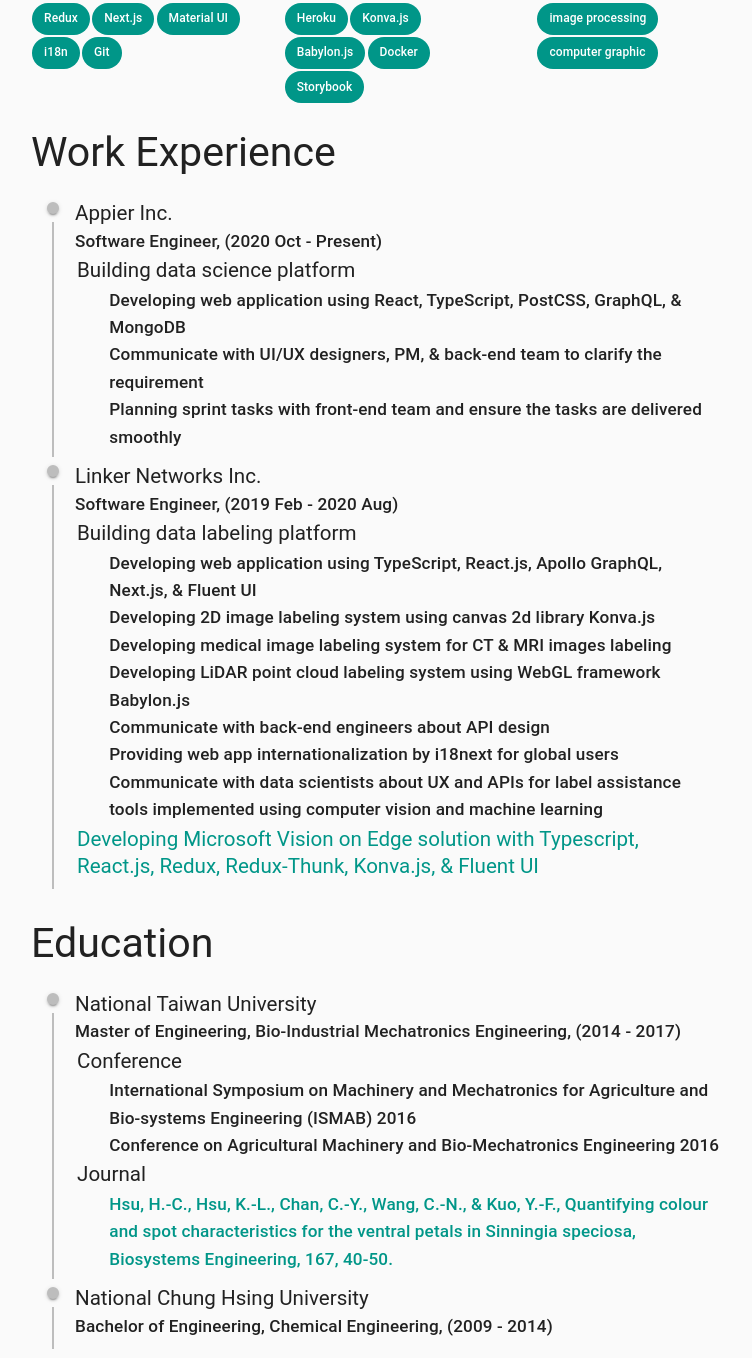
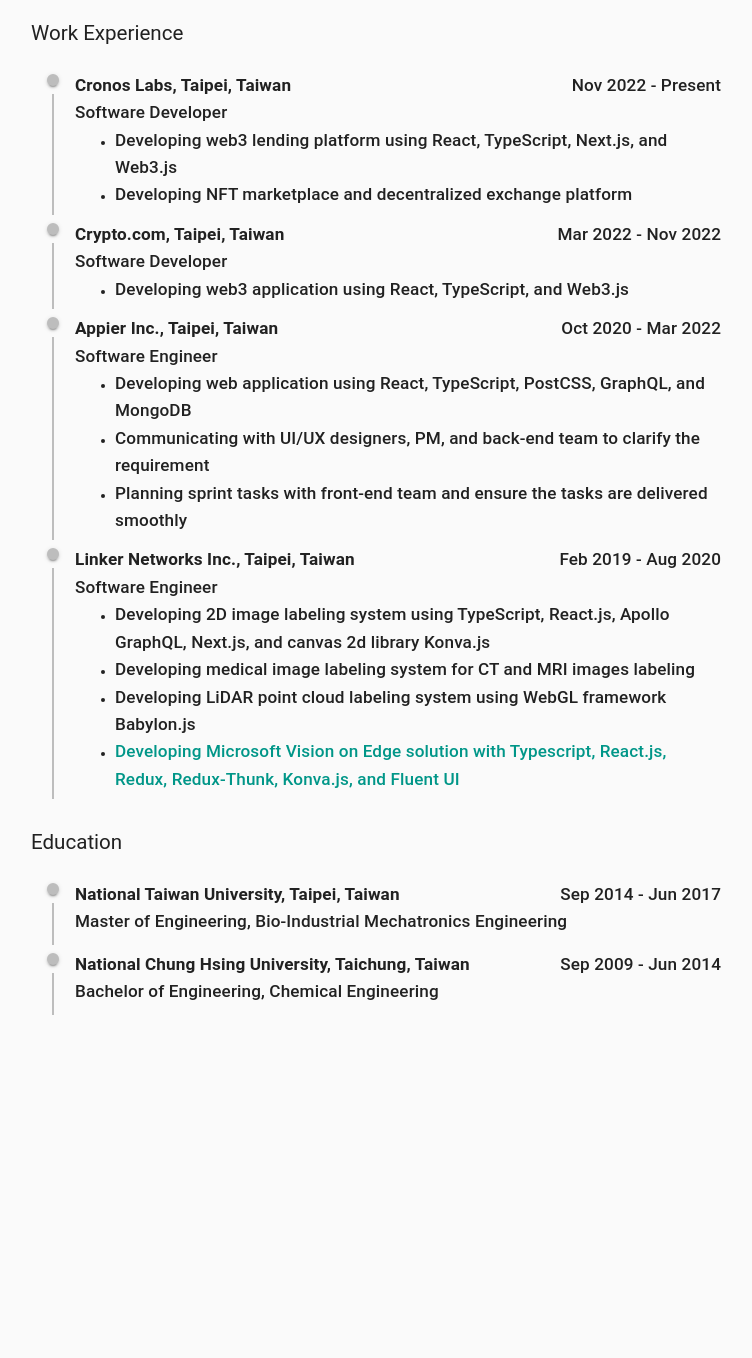
Before and after one commit to lancehsu/deprecated-resume, a Gatsby site: page / in a window 1280 px wide. Shown: the part 553-1911 px from the top of the page, without its empty margins (248-1000 px from the left). After the commit the page ends 1598 px from the top, so only its background shows below. Built offline with nearby package versions, Linux system fonts and the light colour scheme; Gatsby itself is replaced by a stand-in of ours.

Commit message:
Update resume

```diff
--- a/src/components/EducationList/EducationItem.tsx
+++ b/src/components/EducationList/EducationItem.tsx
@@ -19,8 +19,21 @@
       <TimelineConnector />
     </TimelineSeparator>
     <TimelineContent>
-      <Typography variant="h5">{name}</Typography>
-      <Typography variant="h6">{`${info.degree}, (${info.from} - ${info.to})`}</Typography>
+      <div
+        style={{
+          display: 'flex',
+          justifyContent: 'space-between',
+          gap: '30px',
+        }}
+      >
+        <Typography variant="h6" style={{ fontWeight: '600' }}>
+          {name}, {info.location}
+        </Typography>
+        <Typography variant="h6">
+          {info.from} - {info.to}
+        </Typography>
+      </div>
+      <Typography variant="h6">{info.degree}</Typography>
       {info.content?.map((item, i) => (
         <InfoContent key={i} title={item.title} url={item.url} details={item.details} />
       ))}
--- a/src/components/EducationList/index.tsx
+++ b/src/components/EducationList/index.tsx
@@ -12,7 +12,7 @@
   const collegeNames = Object.keys(education) as Colleges[];
   return (
     <Box className={classes.block}>
-      <Typography variant="h3">Education</Typography>
+      <Typography variant="h5">Education</Typography>
       <Timeline>
         {collegeNames.map((name, i) => (
           <EducationItem key={i} name={name} info={education[name]} />
--- a/src/components/InfoContent.tsx
+++ b/src/components/InfoContent.tsx
@@ -4,20 +4,22 @@
 
 const InfoContent: FC<Content> = ({ title, url, details }) => (
   <>
-    <InfoTitle title={title} url={url} />
-    {details?.map((detail, i) =>
-      detail.url ? (
+    {title && <InfoTitle title={title} url={url} />}
+    <ul style={{ listStyleType: 'disc' }}>
+      {details?.map((detail, i) => (
+        <li key={i}>
+          {detail.url ? (
             <Link href={detail.url} target="_blank" rel="noopener noreferrer">
-          <Typography key={i} color="primary" variant="h6" style={{ marginLeft: '2em' }}>
+              <Typography color="primary" variant="h6">
                 {detail.title}
               </Typography>
             </Link>
           ) : (
-        <Typography key={i} variant="h6" style={{ marginLeft: '2em' }}>
-          {detail.title}
-        </Typography>
-      )
+            <Typography variant="h6">{detail.title}</Typography>
           )}
+        </li>
+      ))}
+    </ul>
   </>
 );
 
@@ -27,7 +29,7 @@
 }
 const InfoTitle: FC<InfoTitleProps> = ({ title, url }) =>
   url ? (
-    <Typography color="primary" variant="h5" style={{ margin: '0.1em' }}>
+    <Typography color="primary" variant="h6" style={{ margin: '0.1em' }}>
       <a
         target="_blank"
         rel="noopener noreferrer"
@@ -38,7 +40,7 @@
       </a>
     </Typography>
   ) : (
-    <Typography variant="h5" style={{ margin: '0.1em' }}>
+    <Typography variant="h6" style={{ margin: '0.1em' }}>
       {title}
     </Typography>
   );
--- a/src/components/Profile/Bios.tsx
+++ b/src/components/Profile/Bios.tsx
@@ -7,15 +7,13 @@
 import { profile } from '../../content/resumeContent';
 
 const Bios: FC = () => (
-  <Box className="bios" style={{ width: '80%', margin: '1em' }}>
-    <Typography variant="h3">{profile.name}</Typography>
-    <Typography variant="h6" style={{ margin: '0.5em' }}>
-      {profile.summary}
+  <Box className="bios">
+    <Typography variant="h3" style={{ marginBottom: '0.5em' }}>
+      {profile.name}
     </Typography>
-    <Typography variant="h6" style={{ margin: '0.5em' }}>
-      {profile.target}
-    </Typography>
-    <Box style={{ margin: '0.5em', display: 'flex', flexFlow: 'column' }}>
+    <Typography variant="h6">{profile.summary}</Typography>
+    {/* <Typography variant="h6">{profile.target}</Typography> */}
+    <Box marginTop="1em" style={{ display: 'flex', flexFlow: 'column' }}>
       <Box>
         <LinkedInLinkIcon />
         <GithubLinkIcon />
--- a/src/components/Profile/ProfileImage.tsx
+++ /dev/null
@@ -1,11 +0,0 @@
-import React, { FC } from 'react';
-import { Box, Avatar } from '@material-ui/core';
-import { profile } from '../../content/resumeContent';
-
-const ProfileImage: FC = () => (
-  <Box style={{ width: '10em', height: '10em', margin: '1em' }}>
-    <Avatar variant="circle" src={profile.image} style={{ width: '100%', height: '100%' }} />
-  </Box>
-);
-
-export default ProfileImage;
--- a/src/components/Profile/index.tsx
+++ b/src/components/Profile/index.tsx
@@ -1,6 +1,5 @@
 import React, { FC } from 'react';
-import { Box, Hidden } from '@material-ui/core';
-import ProfileImage from './ProfileImage';
+import { Box } from '@material-ui/core';
 import Bios from './Bios';
 import useStyles from '../../styles/useStyles';
 
@@ -8,9 +7,6 @@
   const classes = useStyles();
   return (
     <Box className={classes.block} style={{ display: 'flex' }}>
-      <Hidden smDown>
-        <ProfileImage />
-      </Hidden>
       <Bios />
     </Box>
   );
--- a/src/components/Resume.tsx
+++ b/src/components/Resume.tsx
@@ -13,7 +13,6 @@
     <Skills />
     <WorkExperienceList />
     <EducationList />
-    <ProjectList />
   </Container>
 );
 
--- a/src/components/Skills/SkillList.tsx
+++ b/src/components/Skills/SkillList.tsx
@@ -6,10 +6,8 @@
   skills: string[];
 }
 const SkillList: FC<SkillListProps> = ({ title, skills }) => (
-  <Box>
-    <Typography variant="h5" style={{ margin: '0.5em' }}>
-      {title}
-    </Typography>
+  <Box marginTop="1em">
+    <Typography variant="h6">{title}</Typography>
     <Divider variant="fullWidth" style={{ margin: '0.5em 0' }} />
     {skills.map((skill, i) => (
       <Chip
--- a/src/components/Skills/index.tsx
+++ b/src/components/Skills/index.tsx
@@ -8,7 +8,7 @@
   const classes = useStyles();
   return (
     <Box className={classes.block}>
-      <Typography variant="h3">Skills</Typography>
+      <Typography variant="h5">Skills</Typography>
       <Box display="grid" style={{ gridTemplateColumns: 'repeat(3, 1fr)', gap: '3em' }}>
         <SkillList title="Proficient in" skills={skills.proficiency} />
         <SkillList title="Familiar with" skills={skills.familiar} />
--- a/src/components/WorkExperienceList/WorkExperienceItem.tsx
+++ b/src/components/WorkExperienceList/WorkExperienceItem.tsx
@@ -19,8 +19,23 @@
       <TimelineConnector />
     </TimelineSeparator>
     <TimelineContent>
-      <Typography variant="h5">{name}</Typography>
-      <Typography variant="h6">{`${info.title}, (${info.from} - ${info.to})`}</Typography>
+      <div
+        style={{
+          display: 'flex',
+          justifyContent: 'space-between',
+          gap: '30px',
+        }}
+      >
+        <Typography variant="h6" style={{ fontWeight: '600' }}>
+          {name}, {info.location}
+        </Typography>
+        {info.from && info.to && (
+          <Typography variant="h6">
+            {info.from} - {info.to}
+          </Typography>
+        )}
+      </div>
+      <Typography variant="h6">{info.title}</Typography>
       {info.content.map((item, i) => (
         <InfoContent key={i} title={item.title} url={item.url} details={item.details} />
       ))}
--- a/src/components/WorkExperienceList/index.tsx
+++ b/src/components/WorkExperienceList/index.tsx
@@ -12,7 +12,7 @@
   const companyNames = Object.keys(workExperience) as Companies[];
   return (
     <Box className={classes.block}>
-      <Typography variant="h3">Work Experience</Typography>
+      <Typography variant="h5">Work Experience</Typography>
       <Timeline>
         {companyNames.map((name, i) => (
           <WorkExperienceItem key={i} name={name} info={workExperience[name]} />
--- a/src/content/resumeContent.ts
+++ b/src/content/resumeContent.ts
@@ -15,7 +15,7 @@
   image: './profile.png',
   mail: 'lancehsu12@gmail.com',
   summary:
-    'A detail-oriented and dependable software engineer seeking a position to offer expertise in HTML/CSS/JavaScript, React.js, Redux, Apollo GraphQL, MongoDB to develop web application.',
+    'A detail-oriented and dependable software engineer with 4+ years experience. Familiar with React, TypeScript, GraphQL, and Redux. Experienced in developing web and decentralized applications.',
   github: 'https://github.com/lancehsu',
   linkedIn: 'https://www.linkedin.com/in/klhsu/',
   target: 'Front-end/Full-stack engineer',
@@ -29,21 +29,17 @@
     'GraphQL',
     'Redux',
     'Next.js',
-    'Material UI',
-    'i18n',
-    'Git',
+    'Web3',
   ],
   familiar: [
     'Express.js',
     'MongoDB',
     'SQL',
     'Gatsby.js',
-    'Webpack',
     'Heroku',
     'Konva.js',
     'Babylon.js',
     'Docker',
-    'Storybook',
   ],
   knowledge: [
     'Java',
@@ -56,21 +52,55 @@
 };
 
 export const workExperience: WorkExperience = {
-  [Companies.appier]: {
-    title: 'Software Engineer',
-    from: '2020 Oct',
+  [Companies.cronos]: {
+    title: 'Software Developer',
+    location: 'Taipei, Taiwan',
+    from: 'Nov 2022',
     to: 'Present',
     content: [
       {
-        title: 'Building data science platform',
+        details: [
+          {
+            title: 'Developing web3 lending platform using React, TypeScript, Next.js, and Web3.js',
+          },
+          {
+            title: 'Developing NFT marketplace and decentralized exchange platform',
+          },
+        ],
+      },
+    ],
+  },
+  [Companies.cdc]: {
+    title: 'Software Developer',
+    location: 'Taipei, Taiwan',
+    from: 'Mar 2022',
+    to: 'Nov 2022',
+    content: [
+      {
+        details: [
+          {
+            title: 'Developing web3 application using React, TypeScript, and Web3.js',
+          },
+        ],
+      },
+    ],
+  },
+  [Companies.appier]: {
+    title: 'Software Engineer',
+    location: 'Taipei, Taiwan',
+    from: 'Oct 2020',
+    to: 'Mar 2022',
+    content: [
+      {
+        // title: 'Building data science platform',
         details: [
           {
             title:
-              'Developing web application using React, TypeScript, PostCSS, GraphQL, & MongoDB',
+              'Developing web application using React, TypeScript, PostCSS, GraphQL, and MongoDB',
           },
           {
             title:
-              'Communicate with UI/UX designers, PM, & back-end team to clarify the requirement',
+              'Communicating with UI/UX designers, PM, and back-end team to clarify the requirement',
           },
           {
             title:
@@ -82,33 +112,33 @@
   },
   [Companies.linker]: {
     title: 'Software Engineer',
-    from: '2019 Feb',
-    to: '2020 Aug',
+    location: 'Taipei, Taiwan',
+    from: 'Feb 2019',
+    to: 'Aug 2020',
     content: [
       {
-        title: 'Building data labeling platform',
+        // title: 'Building data labeling platform',
         details: [
           {
             title:
-              'Developing web application using TypeScript, React.js, Apollo GraphQL, Next.js, & Fluent UI',
+              'Developing 2D image labeling system using TypeScript, React.js, Apollo GraphQL, Next.js, and canvas 2d library Konva.js',
           },
-          { title: 'Developing 2D image labeling system using canvas 2d library Konva.js' },
-          { title: 'Developing medical image labeling system for CT & MRI images labeling' },
+          { title: 'Developing medical image labeling system for CT and MRI images labeling' },
           {
             title: 'Developing LiDAR point cloud labeling system using WebGL framework Babylon.js',
           },
-          { title: 'Communicate with back-end engineers about API design' },
-          { title: 'Providing web app internationalization by i18next for global users' },
+          // { title: 'Communicate with back-end engineers about API design' },
+          // { title: 'Providing web app internationalization by i18next for global users' },
+          // {
+          //   title:
+          //     'Communicate with data scientists about UX and APIs for label assistance tools implemented using computer vision and machine learning',
+          // },
           {
             title:
-              'Communicate with data scientists about UX and APIs for label assistance tools implemented using computer vision and machine learning',
+              'Developing Microsoft Vision on Edge solution with Typescript, React.js, Redux, Redux-Thunk, Konva.js, and Fluent UI',
+            url: 'https://github.com/Azure-Samples/azure-intelligent-edge-patterns',
           },
         ],
-      },
-      {
-        title:
-          'Developing Microsoft Vision on Edge solution with Typescript, React.js, Redux, Redux-Thunk, Konva.js, & Fluent UI',
-        url: 'https://github.com/Azure-Samples/azure-intelligent-edge-patterns',
       },
     ],
   },
@@ -116,35 +146,37 @@
 
 export const education: Education = {
   [Colleges.NTU]: {
-    from: '2014',
-    to: '2017',
+    from: 'Sep 2014',
+    to: 'Jun 2017',
+    location: 'Taipei, Taiwan',
     degree: 'Master of Engineering, Bio-Industrial Mechatronics Engineering',
-    content: [
-      {
-        title: 'Conference',
-        details: [
-          {
-            title:
-              'International Symposium on Machinery and Mechatronics for Agriculture and Bio-systems Engineering (ISMAB) 2016',
-          },
-          { title: 'Conference on Agricultural Machinery and Bio-Mechatronics Engineering 2016' },
-        ],
-      },
-      {
-        title: 'Journal',
-        details: [
-          {
-            title:
-              'Hsu, H.-C., Hsu, K.-L., Chan, C.-Y., Wang, C.-N., & Kuo, Y.-F., Quantifying colour and spot characteristics for the ventral petals in Sinningia speciosa, Biosystems Engineering, 167, 40-50.',
-            url: 'https://www.sciencedirect.com/science/article/abs/pii/S1537511017308218',
-          },
-        ],
-      },
-    ],
+    // content: [
+    // {
+    //   title: 'Conference',
+    //   details: [
+    //     {
+    //       title:
+    //         'International Symposium on Machinery and Mechatronics for Agriculture and Bio-systems Engineering (ISMAB) 2016',
+    //     },
+    //     { title: 'Conference on Agricultural Machinery and Bio-Mechatronics Engineering 2016' },
+    //   ],
+    // },
+    // {
+    //   title: 'Journal',
+    //   details: [
+    //     {
+    //       title:
+    //         'Hsu, H.-C., Hsu, K.-L., Chan, C.-Y., Wang, C.-N., & Kuo, Y.-F., Quantifying colour and spot characteristics for the ventral petals in Sinningia speciosa, Biosystems Engineering, 167, 40-50.',
+    //       url: 'https://www.sciencedirect.com/science/article/abs/pii/S1537511017308218',
+    //     },
+    //   ],
+    // },
+    // ],
   },
   [Colleges.NCHU]: {
-    from: '2009',
-    to: '2014',
+    location: 'Taichung, Taiwan',
+    from: 'Sep 2009',
+    to: 'Jun 2014',
     degree: 'Bachelor of Engineering, Chemical Engineering',
   },
 };
--- a/src/content/resumeContentType.ts
+++ b/src/content/resumeContentType.ts
@@ -1,6 +1,8 @@
 export enum Companies {
   linker = 'Linker Networks Inc.',
   appier = 'Appier Inc.',
+  cdc = 'Crypto.com',
+  cronos = 'Cronos Labs',
 }
 
 export enum Colleges {
@@ -36,36 +38,31 @@
   knowledge: string[];
 };
 
-export type Detail = { title: string; url?: string };
+export type Detail = { title?: string; url?: string };
 export type Content = Detail & { details?: ReadonlyArray<Detail> };
 
 export type WorkExperienceInfo = {
   title: string;
-  from: string;
-  to: string;
+  location: string;
+  from?: string;
+  to?: string;
   content: ReadonlyArray<Content>;
 };
 
-export type WorkExperience = {
-  [company in Companies]: WorkExperienceInfo;
-};
+export type WorkExperience = Record<Companies, WorkExperienceInfo>;
 
 export type EducationInfo = {
   from: string;
   to: string;
+  location: string;
   degree: string;
   content?: Content[];
 };
-
-export type Education = {
-  [college in Colleges]: EducationInfo;
-};
+export type Education = Record<Colleges, EducationInfo>;
 
 export type ProjectInfo = {
   image: string;
   content: string;
   githubLink: string;
 };
-export type Project = {
-  [project in ProjectNames]: ProjectInfo;
-};
+export type Project = Record<ProjectNames, ProjectInfo>;
```
Also changed, not shown: src/content/profile.png (deleted). Lines whose indentation alone changed are shown as unchanged.
